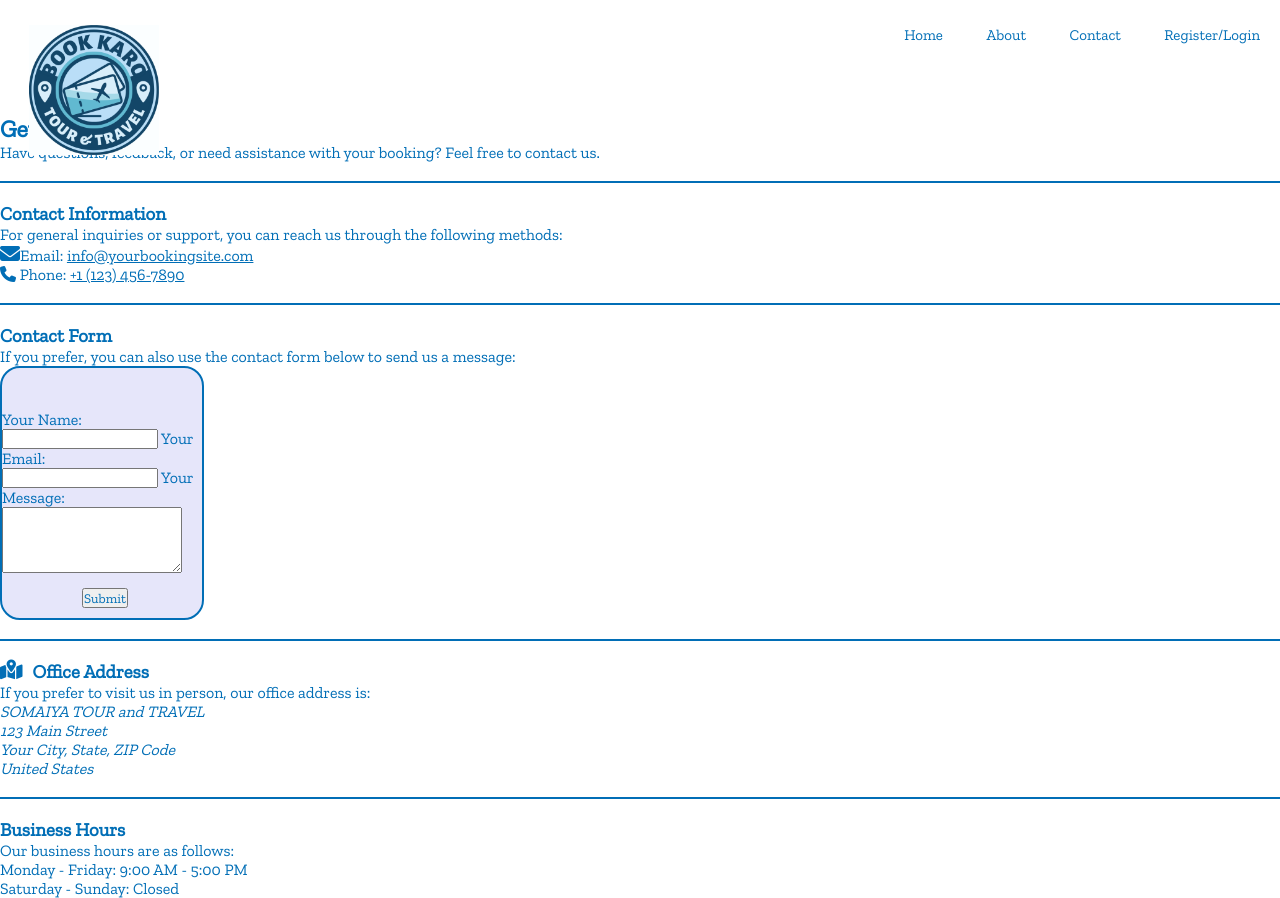
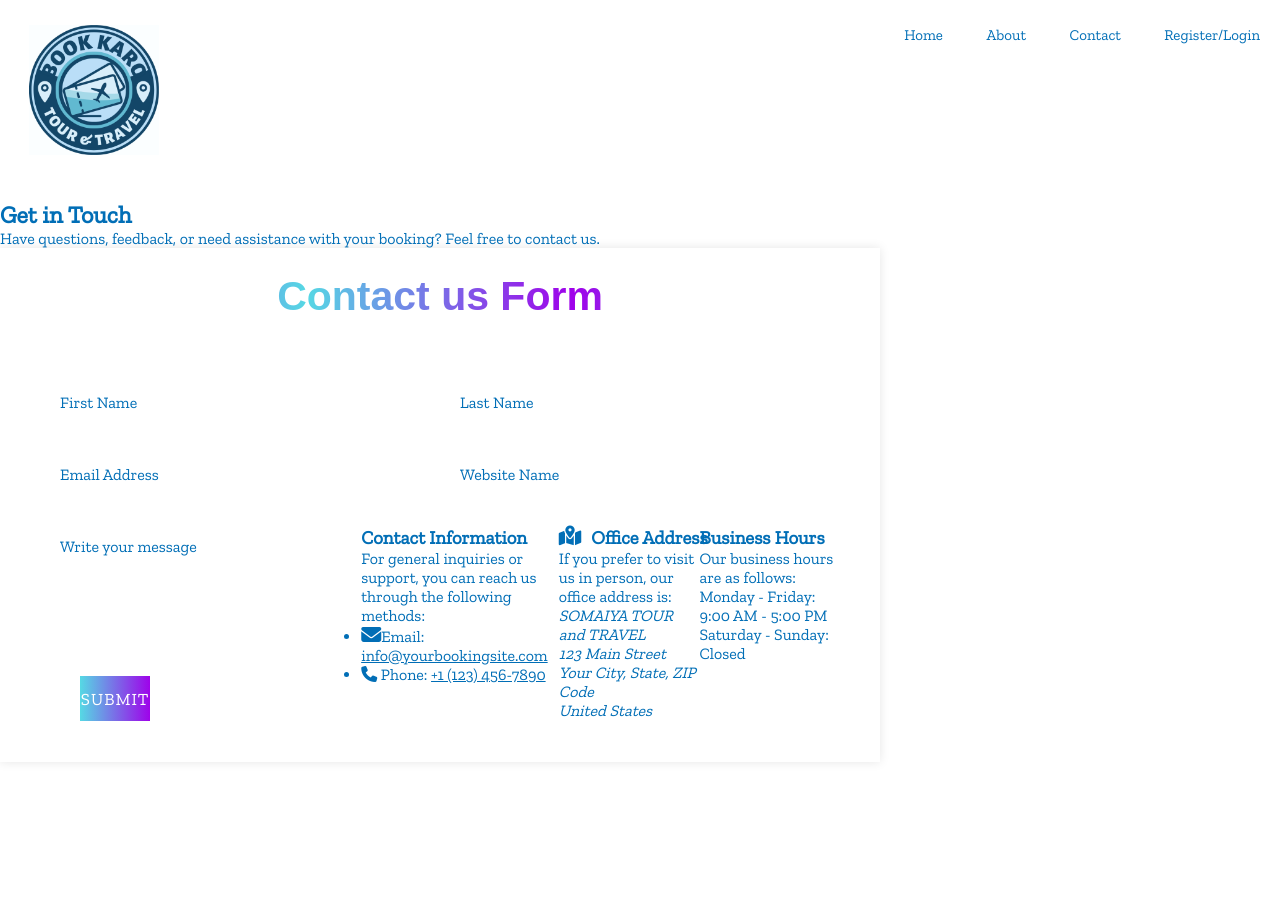
Before and after one commit to wtprojectttt/bookkaro, a PHP site: page /contact.html in a window 1280 px wide. After the commit the page ends 721 px from the top, so only its background shows below. Run offline with PHP 8.4, Linux system fonts and the light colour scheme.

Commit message:
senki senbonzakura kageyoshi

```diff
--- a/contact.css
+++ b/contact.css
@@ -12,6 +12,10 @@ body{
     margin: 0;
     padding: auto;
     /* background-image: url(bg.jpeg); */
+}
+
+.container{
+    position: relative;
 }
 
 .logo{
@@ -84,6 +88,10 @@ body{
     font-size: 18px;
 }
 
+.content{
+    position: relative;
+    top: 200px;
+}
 .email{
    position: absolute;
     left: 10px;
@@ -97,37 +105,145 @@ body{
     top: 400px;
 }
 
-.line{
-    height: 2px;
-    width: 100%;
-    background-color:  rgb(1, 110, 182);
+
+.ccontainer{
+  max-width: 800px;
+  background: #fff;
+  width: 800px;
+  padding: 25px 40px 10px 40px;
+  box-shadow: 0px 0px 10px rgba(0,0,0,0.1);
+}
+.ccontainer .text{
+  text-align: center;
+  font-size: 41px;
+  font-weight: 600;
+  font-family: 'Poppins', sans-serif;
+  background: -webkit-linear-gradient(right, #56d8e4, #9f01ea, #56d8e4, #9f01ea);
+  -webkit-background-clip: text;
+  -webkit-text-fill-color: transparent;
+}
+.ccontainer form{
+  padding: 30px 0 0 0;
+}
+.ccontainer form .form-row{
+  display: flex;
+  margin: 32px 0;
+}
+form .form-row .input-data{
+  width: 100%;
+  height: 40px;
+  margin: 0 20px;
+  position: relative;
+}
+form .form-row .textarea{
+  height: 70px;
+}
+.input-data input,
+.textarea textarea{
+  display: block;
+  width: 100%;
+  height: 100%;
+  border: none;
+  font-size: 17px;
+  /* border-bottom: 2px solid rgba(0,0,0, 0.12); */
+}
+.input-data input:focus ~ label, .textarea textarea:focus ~ label,
+.input-data input:valid ~ label, .textarea textarea:valid ~ label{
+  transform: translateY(-20px);
+  font-size: 14px;
+  color: #3498db;
+}
+.textarea textarea{
+  resize: none;
+  padding-top: 10px;
+}
+.input-data label{
+  position: absolute;
+  pointer-events: none;
+  bottom: 10px;
+  font-size: 16px;
+  transition: all 0.3s ease;
+}
+.textarea label{
+  width: 100%;
+  bottom: 40px;
+  background: #fff;
+}
+.input-data .underline{
+  position: absolute;
+  bottom: 0;
+  height: 2px;
+  width: 100%;
+}
+.input-data .underline:before{
+  position: absolute;
+  content: "";
+  height: 2px;
+  width: 100%;
+  background: #3498db;
+  transform: scaleX(0);
+  transform-origin: center;
+  transition: transform 0.3s ease;
+}
+.input-data input:focus ~ .underline:before,
+.input-data input:valid ~ .underline:before,
+.textarea textarea:focus ~ .underline:before,
+.textarea textarea:valid ~ .underline:before{
+  transform: scale(1);
+}
+.submit-btn .input-data{
+  overflow: hidden;
+  height: 45px!important;
+  width: 25%!important;
+}
+.submit-btn .input-data .inner{
+  height: 100%;
+  width: 300%;
+  position: absolute;
+  left: -100%;
+  background: -webkit-linear-gradient(right, #56d8e4, #9f01ea, #56d8e4, #9f01ea);
+  transition: all 0.4s;
+}
+.submit-btn .input-data:hover .inner{
+  left: 0;
+}
+.submit-btn .input-data input{
+  background: none;
+  border: none;
+  color: #fff;
+  font-size: 17px;
+  font-weight: 500;
+  text-transform: uppercase;
+  letter-spacing: 1px;
+  cursor: pointer;
+  position: relative;
+  z-index: 2;
+}
+@media (max-width: 700px) {
+  .ccontainer .text{
+    font-size: 30px;
+  }
+  .ccontainer form{
+    padding: 10px 0 0 0;
+  }
+  .ccontainer form .form-row{
+    display: block;
+  }
+  form .form-row .input-data{
+    margin: 35px 0!important;
+  }
+  .submit-btn .input-data{
+    width: 40%!important;
+  }
 }
 
-.msgbox {
-    display: flex;
-    justify-content: center;
-    align-items: center;
+
+.add{
+
     position: relative;
-    height: 250px;
-    width: 200px;
-    border: 2px solid;
-    border-radius: 20px;
-    display: flex;
-    justify-content: center;
-    align-items: center;
-    background-color: lavender;
+    width: 50%;
+    float: right;
 }
-
-.msgbox button{
-    position: absolute;
-    bottom: 10px;
-    left: 40%;
-}
-
-.msgbox textarea{
-    width: 89%;
-}
-
 .add h3{
     position: relative;
     left: 10px ;
@@ -136,3 +252,9 @@ body{
 .add i{
     float: left;
 }
+
+.busi{
+    position: relative ;
+    width: 50%;
+    float: left;
+}
--- a/contact.html
+++ b/contact.html
@@ -9,7 +9,7 @@
 
 </head>
 <body>
-    <header>
+    <header class="container">
         <div>
             <div class="logo">
                 <img src="logo.png" alt="logo" height="130" width="130" usemap="mlogo" id="mlogo">
@@ -31,54 +31,71 @@
         </ul>
         </div>
     </header>
-<br><br><br><br><br><br>
+    <div class="content">
     <section class="head">
         <h2>Get in Touch</h2>
         <p>Have questions, feedback, or need assistance with your booking? Feel free to contact us.</p>
     </section>
-    <br>
-    <div class="line"></div>
-    <br>
-    <section class="cont">
+
+    <div class="ccontainer">
+        <div class="text">
+           Contact us Form
+        </div>
+        <form action="#">
+           <div class="form-row">
+              <div class="input-data">
+                 <input type="text" required>
+                 <div class="underline"></div>
+                 <label for="">First Name</label>
+              </div>
+              <div class="input-data">
+                 <input type="text" required>
+                 <div class="underline"></div>
+                 <label for="">Last Name</label>
+              </div>
+           </div>
+           <div class="form-row">
+              <div class="input-data">
+                 <input type="text" required>
+                 <div class="underline"></div>
+                 <label for="">Email Address</label>
+              </div>
+              <div class="input-data">
+                 <input type="text" required>
+                 <div class="underline"></div>
+                 <label for="">Website Name</label>
+              </div>
+           </div>
+           <div class="form-row">
+           <div class="input-data textarea">
+              <textarea rows="8" cols="80" required></textarea>
+              <br />
+              <div class="underline"></div>
+              <label for="">Write your message</label>
+              <br />
+              <div class="form-row submit-btn">
+                 <div class="input-data">
+                    <div class="inner"></div>
+                    <input type="submit" value="submit">
+                 </div>
+              </div>
+        </form>
+        </div>
+    <div class="also">
         <h3>Contact Information</h3>
         <p>For general inquiries or support, you can reach us through the following methods:</p>
-
         <ul>
             <li>
                 <i class="fa-solid fa-envelope" style="font-size:20px;color:rgb(1, 110, 182);" >
                 </i>Email: <a href="mailto:info@yourbookingsite.com">info@yourbookingsite.com</a>
-           </li>
+            </li>
 
             <li>
                 <i class="fa-solid fa-phone"></i>
                 Phone: <a href="tel:+1234567890">+1 (123) 456-7890</a>
             </li>
         </ul>
-    </section>
-    <br>
-    <div class="line"></div>
-    <br>
-    <section>
-        <h3>Contact Form</h3>
-        <p>If you prefer, you can also use the contact form below to send us a message:</p>
-        <div class="msgbox">
-            <form action="submit_contact_form.php" method="post">
-                <label for="name">Your Name:</label>
-                <input type="text" id="name" name="name" required>
-
-                <label for="email">Your Email:</label>
-                <input type="email" id="email" name="email" required>
-
-                <label for="message">Your Message:</label>
-                <textarea id="message" name="message" rows="4" required></textarea>
-
-                <button type="submit">Submit</button>
-            </form>
-        </div>
-    </section>
-    <br>
-    <div class="line"></div>
-    <br>
+    </div>
     <section class="add">
         <i class="fa-solid fa-map-location-dot" style="font-size:20px;color:rgb(1, 110, 182);"></i>
         <h3>Office Address</h3>
@@ -90,15 +107,13 @@
             United States
         </address>
     </section>
-    <br>
-    <div class="line"></div>
-    <br>
-    <section>
+    <section class="busi">
         <h3>Business Hours</h3>
         <p>Our business hours are as follows:</p>
         <p>Monday - Friday: 9:00 AM - 5:00 PM</p>
         <p>Saturday - Sunday: Closed</p>
     </section>
+    </div>
     <script src="main.js"></script>
 </body>
 </html>
```
Also changed, not shown: main.css (+6 -16 lines), main.html (+0 -24 lines).
